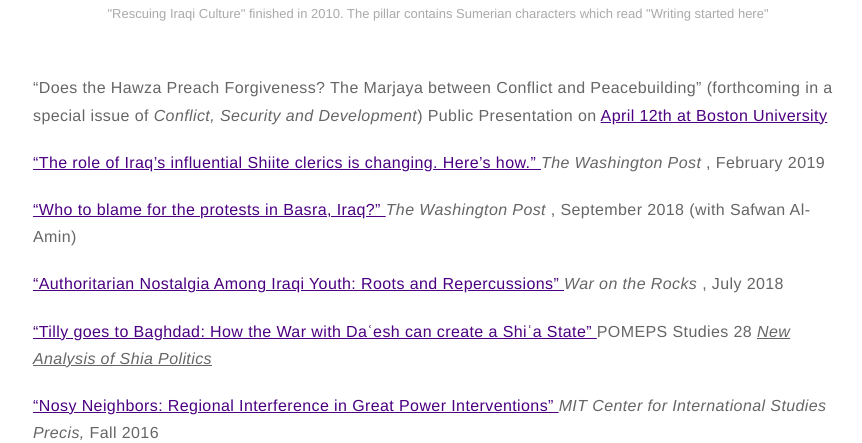
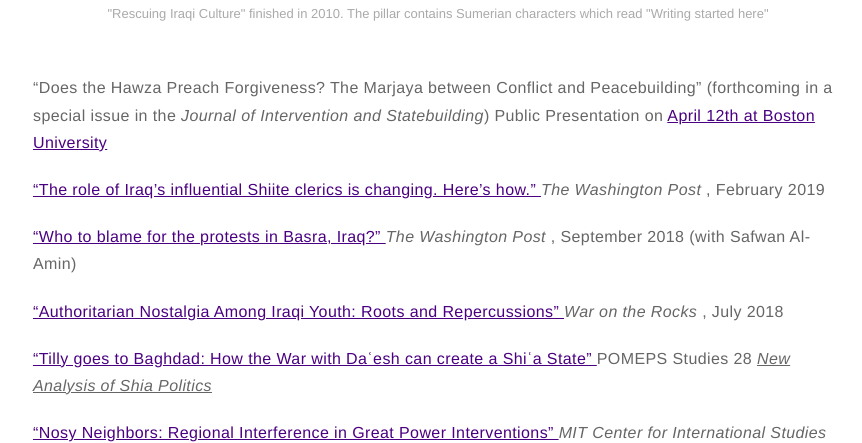
Before and after one commit to malshama/marsinalshamary, a Jekyll site: the page built from writing.md, in a window 1280 px wide and 900 px high, cut to the strip 457-900 px from the top of the window. Shown: the whole strip, without its empty margins (202-1064 px from the left). Built offline with Jekyll 4.4.1, drawn with Linux system fonts in a browser that asks for light colours.

Commit message:
Change journal name

```diff
--- a/writing.md
+++ b/writing.md
@@ -8,7 +8,7 @@ title: Writing
 
 <div>
     <p>
-        “Does the Hawza Preach Forgiveness? The Marjaya between Conflict and Peacebuilding” (forthcoming in a special issue of <i>Conflict, Security and Development</i>)
+        “Does the Hawza Preach Forgiveness? The Marjaya between Conflict and Peacebuilding” (forthcoming in a special issue in the <i>Journal of Intervention and Statebuilding</i>)
         Public Presentation on <a target="_blank" href="https://www.bu.edu/calendar/?uid=226474@17.calendar.bu.edu&day=2019-4-12&eid=193783&cid=17">April 12th at Boston University</a>
     </p>
 </div>
```
